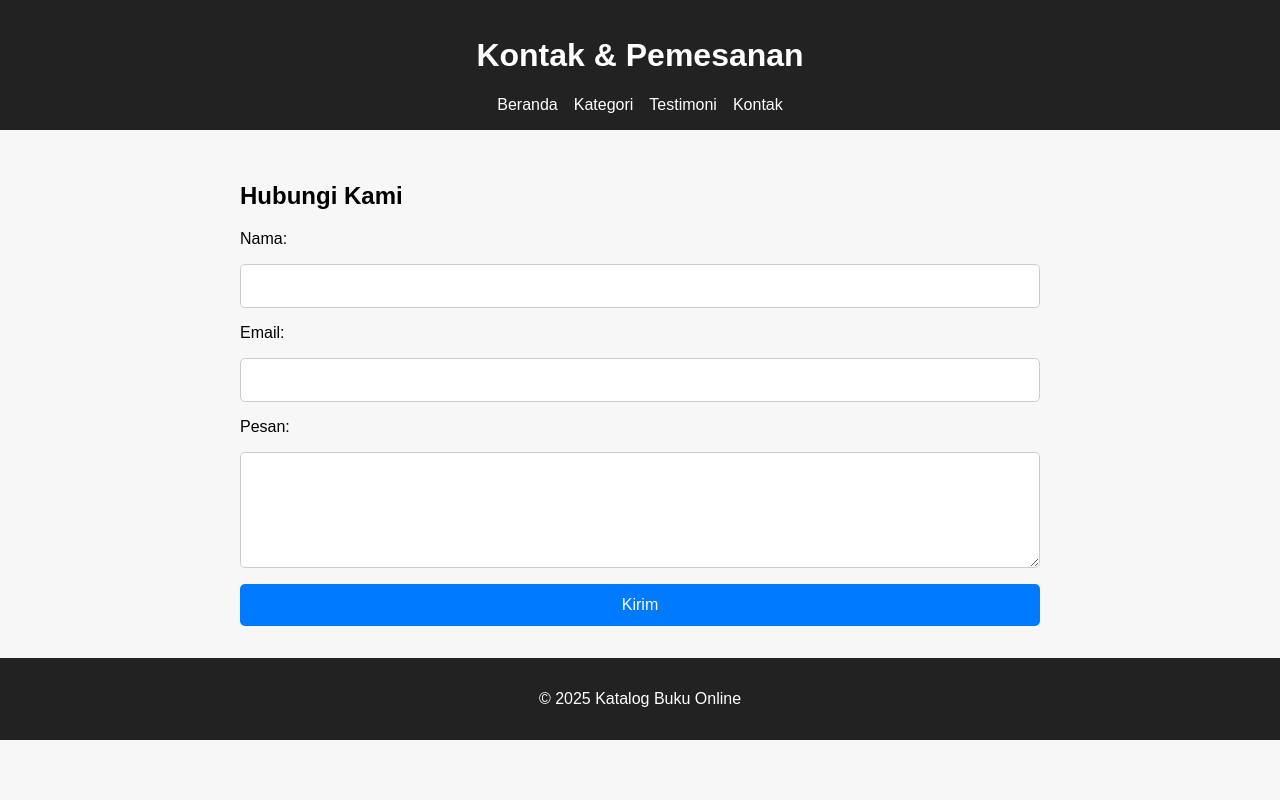
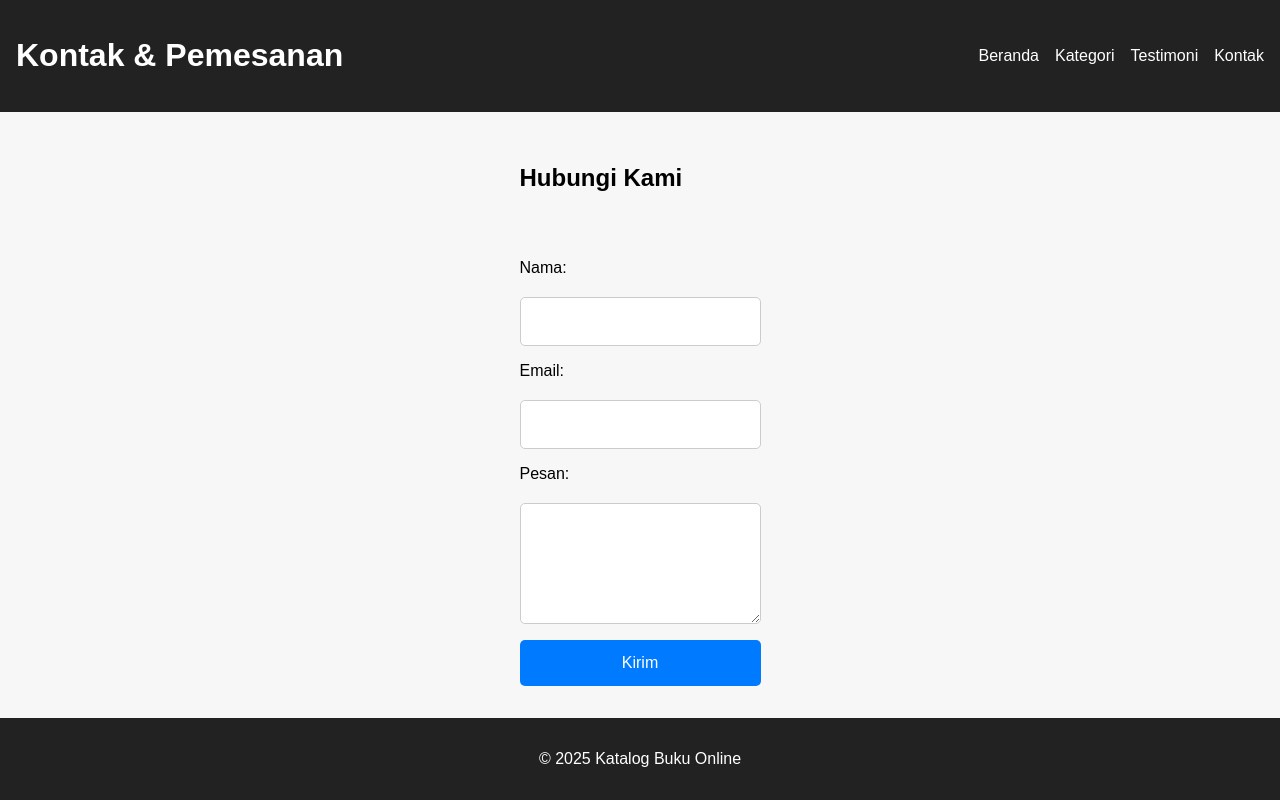
Before and after one commit to mnaufalmufidmuthohhar/PROJEK-TOKO-BUKU-ONONLINE, a plain HTML site: page kontak.html in a window 1280 px wide. Drawn offline with Linux system fonts and the light colour scheme.

Commit message:
menambahkan hal yang kurang seperti update grid, perbaikan footer,

```diff
--- a/css.css
+++ b/css.css
@@ -1,76 +1,125 @@
-/* styles.css */
-
-body {
-  font-family: Arial, sans-serif;
+/* Reset & Base Styles */
+html, body {
+  height: 100%;
   margin: 0;
   padding: 0;
+  font-family: Arial, sans-serif;
   background-color: #f7f7f7;
+  opacity: 0;
+  animation: fadeIn 0.5s forwards;
 }
 
-header, footer {
+@keyframes fadeIn {
+  to { opacity: 1; }
+}
+
+/* Grid Container Utama */
+body {
+  display: grid;
+  grid-template-rows: auto 1fr auto; /* Header, Main, Footer */
+  min-height: 100vh;
+}
+
+/* Header Grid */
+header {
   background-color: #222;
   color: white;
-  text-align: center;
-  padding: 1rem 0;
+  padding: 1rem;
+  display: grid;
+  grid-template-columns: 1fr auto;
+  align-items: center;
 }
 
 nav ul {
+  display: grid;
+  grid-auto-flow: column;
+  gap: 1rem;
   list-style: none;
   padding: 0;
   margin: 0;
-  display: flex;
-  justify-content: center;
-  gap: 1rem;
 }
-
 nav ul li a {
   color: white;
   text-decoration: none;
 }
 
+
+/* Main Content Grid */
 main {
+  display: grid;
+  gap: 2rem;
   padding: 2rem;
 }
 
+/* Grid untuk Book List */
+.book-list {
+  display: grid;
+  grid-template-columns: repeat(auto-fill, minmax(250px, 1fr));
+  gap: 1rem;
+}
+
+/* Grid untuk Testimoni Slider */
 .testimoni-slider {
-  display: flex;
+  display: grid;
+  grid-auto-flow: column;
+  grid-auto-columns: minmax(250px, 1fr);
   overflow-x: auto;
   scroll-snap-type: x mandatory;
   gap: 1rem;
 }
 
-.testimoni-item {
-  min-width: 250px;
-  background-color: white;
-  padding: 1rem;
-  border-radius: 8px;
-  box-shadow: 0 2px 6px rgba(0,0,0,0.1);
-  scroll-snap-align: start;
+/* Grid untuk Form Kontak */
+.kontak-form {
+  display: grid;
+  grid-template-columns: 1fr;
+  gap: 1rem;
+  max-width: 800px;
+  margin: 0 auto;
 }
 
-.kategori, .kontak-form {
-  max-width: 800px;
-  margin: auto;
+/* Grid untuk Kategori Buku */
+.kategori {
+  display: grid;
+  gap: 2rem;
 }
 
 .book-grid {
-  display: flex;
+  display: grid;
+  grid-template-columns: repeat(auto-fill, minmax(200px, 1fr));
   gap: 1rem;
-  flex-wrap: wrap;
 }
 
-.book-card {
+/* Footer Grid */
+footer {
+  background-color: #222;
+  color: white;
+  text-align: center;
+  padding: 1rem;
+  display: grid;
+  place-items: center;
+}
+
+/* Komponen Umum */
+.book-card, .testimoni-item {
   background-color: white;
   padding: 1rem;
   border-radius: 8px;
   box-shadow: 0 2px 4px rgba(0,0,0,0.1);
-  flex: 1 1 45%;
-  text-align: center;
+}
+
+.book-card {
+  display: grid;
+  place-items: center;
+}
+
+.book-item:hover {
+  transform: scale(1.05);
+  box-shadow: 0 4px 8px rgba(0,0,0,0.2);
+  transition: all 0.3s ease;
 }
 
 form {
-  display: flex;
-  flex-direction: column;
+  display: grid;
   gap: 1rem;
 }
 
@@ -91,3 +140,8 @@ button {
 button:hover {
   background-color: #0056b3;
 }
+.book-carousel {
+  display: grid;
+  grid-auto-flow: column;
+  overflow-x: auto;
+}
--- /dev/null
+++ b/css_Lama.css
@@ -0,0 +1,116 @@
+/* styles.css */
+
+body {
+    font-family: Arial, sans-serif;
+    margin: 0;
+    padding: 0;
+    background-color: #f7f7f7;
+    /* Transisi Antar Halaman */
+    opacity: 0;
+    animation: fadeIn 0.5s forwards;
+  }
+  /* Transisi Antar Halaman */
+  @keyframes fadeIn {
+    to { opacity: 1; }
+  }
+
+  header {
+    background-color: #222;
+    color: white;
+    text-align: center;
+    padding: 1rem 0;
+  }
+
+  footer{
+    background-color: #222;
+    color: white;
+    text-align: center;
+    padding: 1rem 0;
+    position: relative;
+
+  }
+
+  nav ul {
+    list-style: none;
+    padding: 0;
+    margin: 0;
+    display: flex;
+    justify-content: center;
+    gap: 1rem;
+  }
+
+  nav ul li a {
+    color: white;
+    text-decoration: none;
+  }
+
+  main {
+    padding: 2rem;
+  }
+
+  .testimoni-slider {
+    display: flex;
+    overflow-x: auto;
+    scroll-snap-type: x mandatory;
+    gap: 1rem;
+  }
+
+  .testimoni-item {
+    min-width: 250px;
+    background-color: white;
+    padding: 1rem;
+    border-radius: 8px;
+    box-shadow: 0 2px 6px rgba(0,0,0,0.1);
+    scroll-snap-align: start;
+  }
+
+  .kategori, .kontak-form {
+    max-width: 800px;
+    margin: auto;
+  }
+
+  .book-grid {
+    display: flex;
+    gap: 1rem;
+    flex-wrap: wrap;
+  }
+
+  .book-card {
+    background-color: white;
+    padding: 1rem;
+    border-radius: 8px;
+    box-shadow: 0 2px 4px rgba(0,0,0,0.1);
+    flex: 1 1 45%;
+    text-align: center;
+  }
+
+  form {
+    display: flex;
+    flex-direction: column;
+    gap: 1rem;
+  }
+
+  input, textarea, button {
+    padding: 0.75rem;
+    border-radius: 5px;
+    border: 1px solid #ccc;
+    font-size: 1rem;
+  }
+
+  button {
+    background-color: #007BFF;
+    color: white;
+    border: none;
+    cursor: pointer;
+  }
+
+  button:hover {
+    background-color: #0056b3;
+  }
+
+  /* tampilan detail buku */
+  .book-item:hover {
+    transform: scale(1.05);
+    box-shadow: 0 4px 8px rgba(0, 0, 0, 0.2);
+    transition: all 0.3s ease;
+  }
--- a/js.js
+++ b/js.js
@@ -37,3 +37,30 @@ document.addEventListener("DOMContentLoaded", function () {
     renderBooks();
   }
 });
+
+// untuk tampilan detail buku
+let currentSlide = 0;
+function showSlide(n) {
+  const slides = document.querySelectorAll(".book-item");
+  slides.forEach((slide) => (slide.style.display = "none"));
+  slides[n].style.display = "block";
+}
+
+// Testimoni Slider Otomatis
+let testimoniIndex = 0;
+function nextTestimoni() {
+  const items = document.querySelectorAll(".testimoni-item");
+  items[testimoniIndex].style.display = "none";
+  testimoniIndex = (testimoniIndex + 1) % items.length;
+  items[testimoniIndex].style.display = "block";
+}
+setInterval(nextTestimoni, 3000);
+
+// Validasi Form kontak
+document.querySelector("form").addEventListener("submit", (e) => {
+  e.preventDefault();
+  alert("Pesan terkirim! Kami akan menghubungi Anda segera.");
+});
+
+// Tombol Beli
+<button onclick="alert('Fitur pembelian belum tersedia.')">Beli Sekarang</button>
```
Also changed, not shown: detail.html (added, +14 -0 lines).
